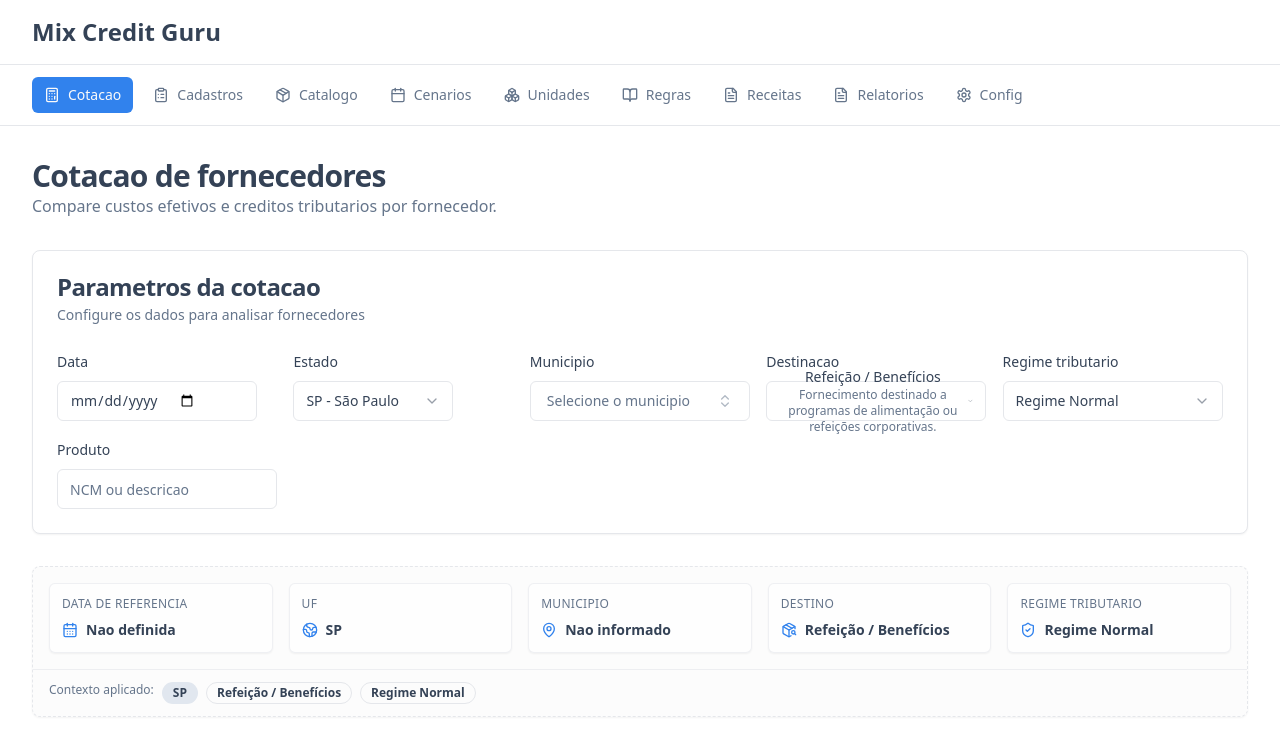
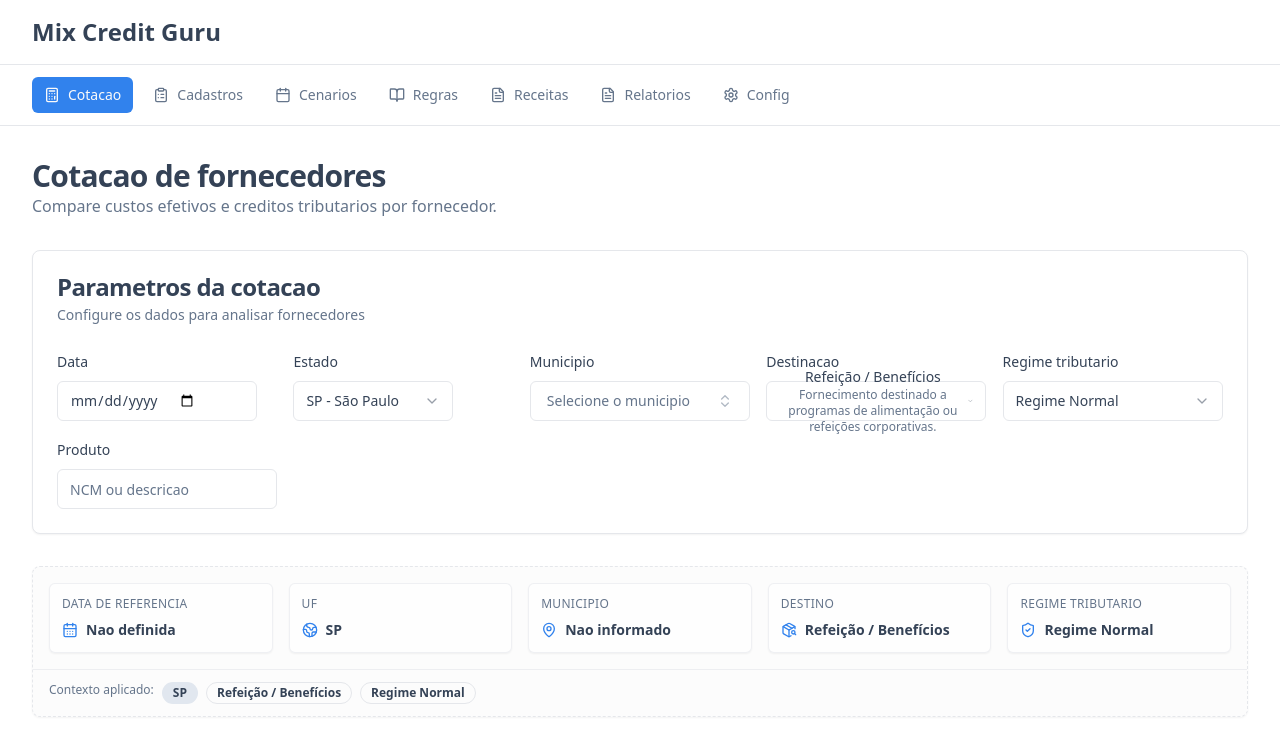
Before and after one commit to OdivalPereira/mix-credit-guru, a React (Vite) app: page / in a window 1280 px wide. Shown: the top 748 px of the page. Built offline with nearby package versions, Linux system fonts and the light colour scheme.

Commit message:
Remove duplicate cadastro menus

```diff
--- a/src/components/Layout.tsx
+++ b/src/components/Layout.tsx
@@ -15,9 +15,7 @@ import { cn } from "@/lib/utils";
 const navigation = [
   { name: "Cotacao", href: "/", icon: Calculator },
   { name: "Cadastros", href: "/cadastros", icon: ClipboardList },
-  { name: "Catalogo", href: "/catalogo", icon: Package },
   { name: "Cenarios", href: "/cenarios", icon: Calendar },
-  { name: "Unidades", href: "/unidades", icon: Boxes },
   { name: "Regras", href: "/regras", icon: BookOpen },
   { name: "Receitas", href: "/receitas", icon: FileText },
   { name: "Relatorios", href: "/relatorios", icon: FileText },
```
